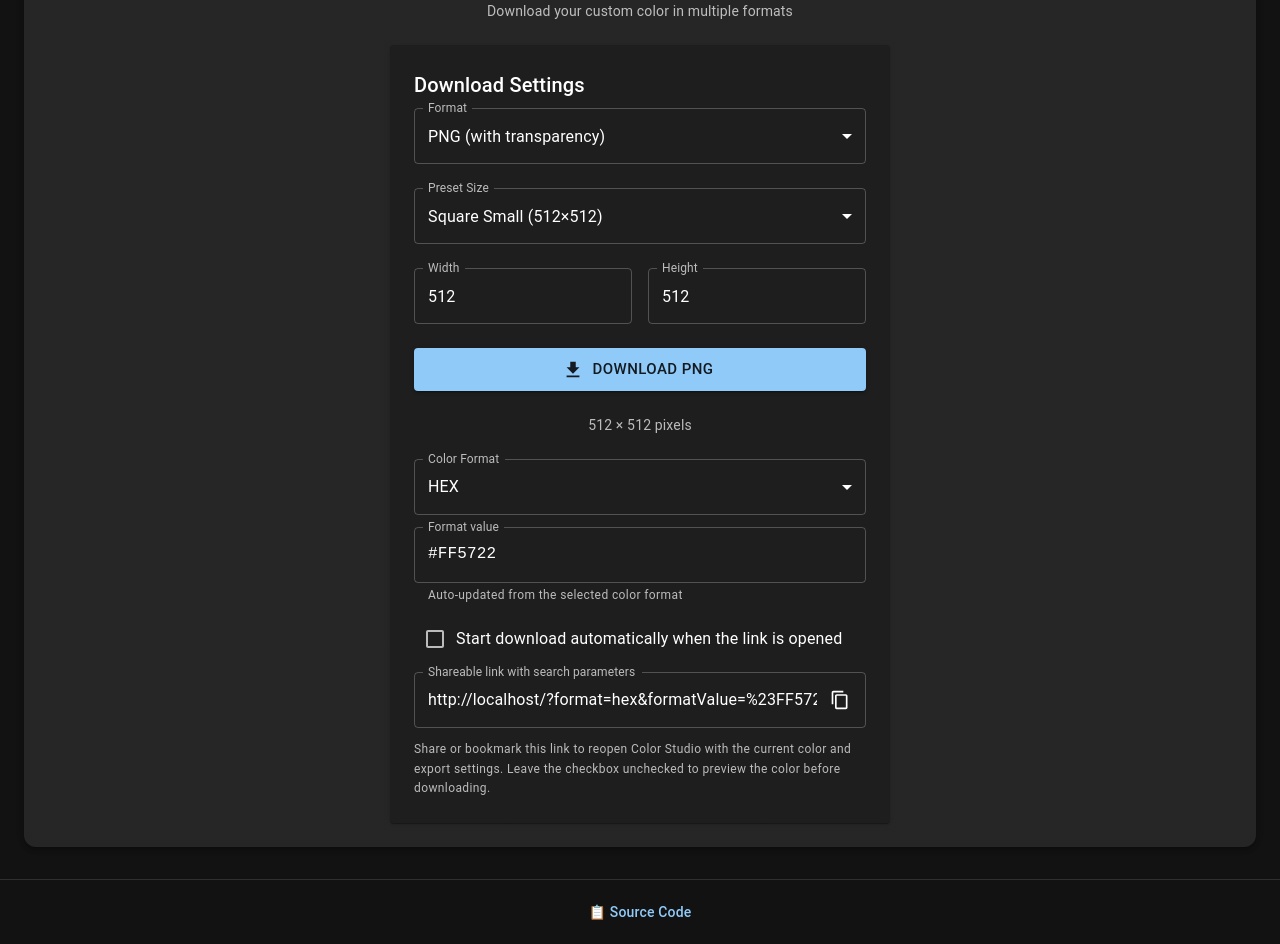
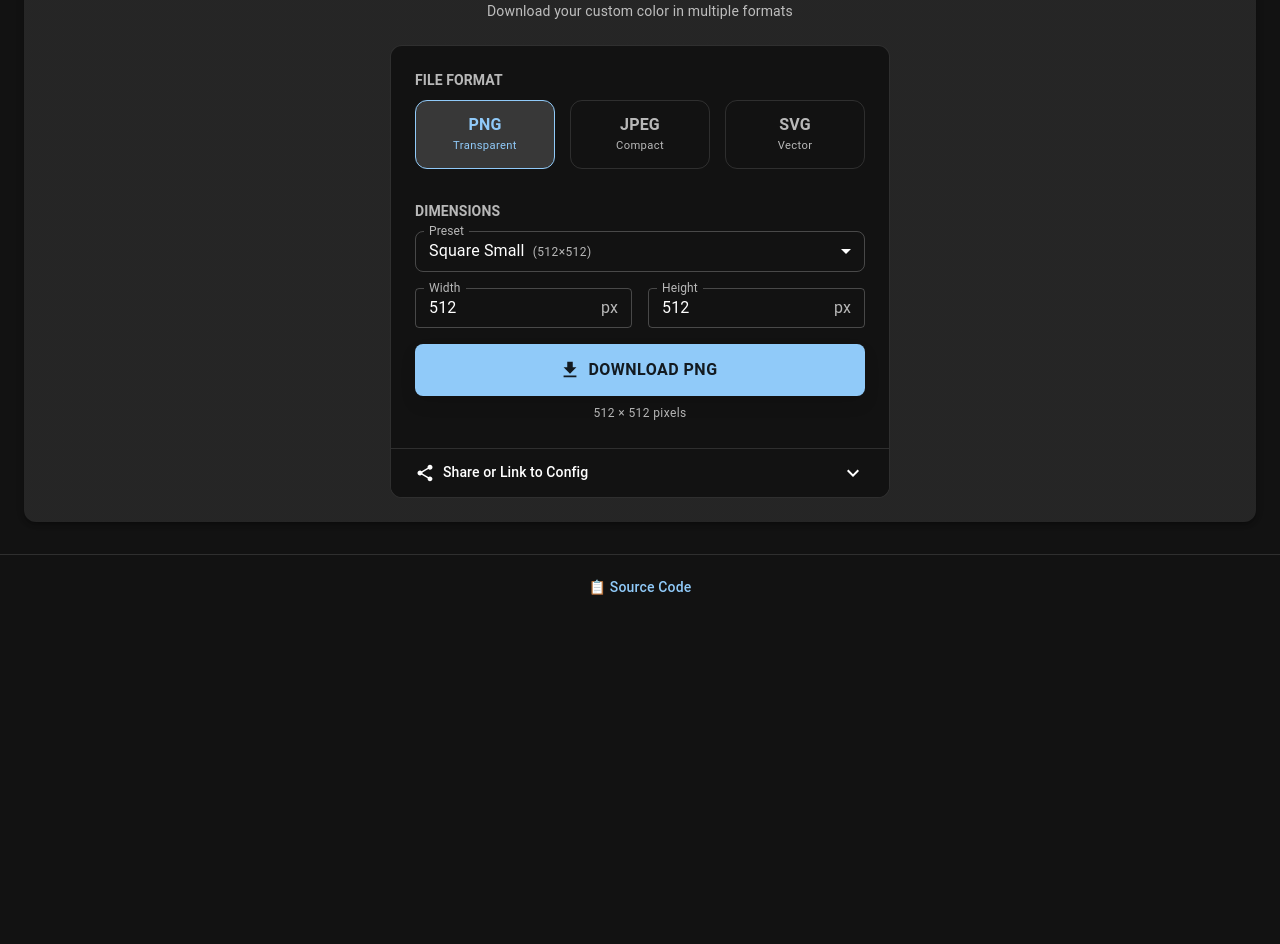
Before and after one commit to sametcn99/color-img-downloader, a Next.js app: page / in a window 1280 px wide. Shown: the part 1640-2584 px from the top of the page. After the commit the page ends 2259 px from the top, so only its background shows below. Built offline with nearby package versions, Linux system fonts and the light colour scheme; what @mui/material-nextjs would draw is missing.

Commit message:
feat: Redesign download settings UI with toggle buttons for format, a slider for quality, and an updated layout.

```diff
--- a/src/components/ColorPicker/DownloadControls.tsx
+++ b/src/components/ColorPicker/DownloadControls.tsx
@@ -3,14 +3,22 @@
 // cSpell:ignore Umami
 
 import {
+	Check as CheckIcon,
 	ContentCopy as ContentCopyIcon,
 	Download as DownloadIcon,
+	ExpandMore as ExpandMoreIcon,
+	Share as ShareIcon,
 } from "@mui/icons-material";
 import {
+	Accordion,
+	AccordionDetails,
+	AccordionSummary,
 	Alert,
+	Box,
 	Button,
 	Checkbox,
 	CircularProgress,
+	Divider,
 	FormControl,
 	FormControlLabel,
 	IconButton,
@@ -19,8 +27,11 @@ import {
 	MenuItem,
 	Paper,
 	Select,
+	Slider,
 	Stack,
 	TextField,
+	ToggleButton,
+	ToggleButtonGroup,
 	Tooltip,
 	Typography,
 } from "@mui/material";
@@ -79,17 +90,17 @@ export const DownloadControls: React.FC<DownloadControlsProps> = ({
 	// Predefined sizes
 	const presetSizes = [
 		{ label: "Custom", width: 0, height: 0 },
-		{ label: "Instagram Post (1080×1080)", width: 1080, height: 1080 },
-		{ label: "Instagram Story (1080×1920)", width: 1080, height: 1920 },
-		{ label: "Facebook Post (1200×630)", width: 1200, height: 630 },
-		{ label: "Twitter Header (1500×500)", width: 1500, height: 500 },
-		{ label: "LinkedIn Banner (1584×396)", width: 1584, height: 396 },
-		{ label: "YouTube Thumbnail (1280×720)", width: 1280, height: 720 },
-		{ label: "Desktop Wallpaper (1920×1080)", width: 1920, height: 1080 },
-		{ label: "Mobile Wallpaper (1080×1920)", width: 1080, height: 1920 },
-		{ label: "Square Small (512×512)", width: 512, height: 512 },
-		{ label: "Square Medium (1024×1024)", width: 1024, height: 1024 },
-		{ label: "Square Large (2048×2048)", width: 2048, height: 2048 },
+		{ label: "Instagram Post", width: 1080, height: 1080 },
+		{ label: "Instagram Story", width: 1080, height: 1920 },
+		{ label: "Facebook Post", width: 1200, height: 630 },
+		{ label: "Twitter Header", width: 1500, height: 500 },
+		{ label: "LinkedIn Banner", width: 1584, height: 396 },
+		{ label: "YouTube Thumbnail", width: 1280, height: 720 },
+		{ label: "Desktop Wallpaper", width: 1920, height: 1080 },
+		{ label: "Mobile Wallpaper", width: 1080, height: 1920 },
+		{ label: "Square Small", width: 512, height: 512 },
+		{ label: "Square Medium", width: 1024, height: 1024 },
+		{ label: "Square Large", width: 2048, height: 2048 },
 	];
 
 	const getCurrentPreset = () => {
@@ -112,8 +123,13 @@ export const DownloadControls: React.FC<DownloadControlsProps> = ({
 		}
 	};
 
-	const handleFormatChange = (format: ImageFormat) => {
-		setDownloadOptions((prev) => ({ ...prev, format }));
+	const handleFormatChange = (
+		event: React.MouseEvent<HTMLElement>,
+		newFormat: ImageFormat | null,
+	) => {
+		if (newFormat !== null) {
+			setDownloadOptions((prev) => ({ ...prev, format: newFormat }));
+		}
 	};
 
 	const handleSizeChange =
@@ -126,11 +142,10 @@ export const DownloadControls: React.FC<DownloadControlsProps> = ({
 				}));
 			};
 
-	const handleQualityChange = (event: React.ChangeEvent<HTMLInputElement>) => {
-		const value = parseFloat(event.target.value) || 0;
+	const handleQualityChange = (event: Event, newValue: number | number[]) => {
 		setDownloadOptions((prev) => ({
 			...prev,
-			quality: Math.max(0.1, Math.min(1, value)),
+			quality: (newValue as number) / 100,
 		}));
 	};
 
@@ -275,51 +290,117 @@ export const DownloadControls: React.FC<DownloadControlsProps> = ({
 		}
 	};
 
-	const formatLabels: Record<ImageFormat, string> = {
-		png: "PNG (with transparency)",
-		jpeg: "JPEG (no transparency)",
-		svg: "SVG (vector format)",
-	};
-
 	return (
-		<Paper elevation={1} sx={{ p: 3 }}>
-			<Typography variant="h6" gutterBottom>
-				Download Settings
+		<Paper
+			elevation={0}
+			variant="outlined"
+			sx={{ borderRadius: 3, overflow: "hidden" }}
+		>
+			<Box sx={{ p: 3, pb: 2 }}>
+				<Stack spacing={4}>
+					{/* Format Selection */}
+					<Box>
+						<Typography
+							variant="subtitle2"
+							color="text.secondary"
+							gutterBottom
+							sx={{ fontWeight: 600, mb: 1 }}
+						>
+							FILE FORMAT
 						</Typography>
-
-			<Stack spacing={3}>
-				<FormControl fullWidth>
-					<InputLabel>Format</InputLabel>
-					<Select
+						<ToggleButtonGroup
 							value={downloadOptions.format}
-						label="Format"
-						onChange={(e) => handleFormatChange(e.target.value as ImageFormat)}
-					>
-						{Object.entries(formatLabels).map(([format, label]) => (
-							<MenuItem key={format} value={format}>
-								{label}
-							</MenuItem>
-						))}
-					</Select>
-				</FormControl>
-
-				<FormControl fullWidth>
-					<InputLabel>Preset Size</InputLabel>
-					<Select
-						value={getCurrentPreset()}
-						label="Preset Size"
-						onChange={(e) => handlePresetChange(e.target.value)}
-						MenuProps={{
-							PaperProps: {
-								style: {
-									maxHeight: 250,
+							exclusive
+							onChange={handleFormatChange}
+							fullWidth
+							size="large"
+							sx={{
+								display: "flex",
+								gap: 2,
+								"& .MuiToggleButton-root": {
+									border: "1px solid",
+									borderColor: "divider",
+									borderRadius: "12px !important",
+									flex: 1,
+									textTransform: "none",
+									py: 1.5,
+									color: "text.secondary",
+									"&.Mui-selected": {
+										color: "primary.main",
+										backgroundColor: "primary.lighter",
+										borderColor: "primary.main",
+										"&:hover": {
+											backgroundColor: "primary.lighter",
+										},
 									},
 								},
 							}}
 						>
+							<ToggleButton value="png">
+								<Stack alignItems="center">
+									<Typography fontWeight={600}>PNG</Typography>
+									<Typography variant="caption" sx={{ fontSize: "0.7rem" }}>
+										Transparent
+									</Typography>
+								</Stack>
+							</ToggleButton>
+							<ToggleButton value="jpeg">
+								<Stack alignItems="center">
+									<Typography fontWeight={600}>JPEG</Typography>
+									<Typography variant="caption" sx={{ fontSize: "0.7rem" }}>
+										Compact
+									</Typography>
+								</Stack>
+							</ToggleButton>
+							<ToggleButton value="svg">
+								<Stack alignItems="center">
+									<Typography fontWeight={600}>SVG</Typography>
+									<Typography variant="caption" sx={{ fontSize: "0.7rem" }}>
+										Vector
+									</Typography>
+								</Stack>
+							</ToggleButton>
+						</ToggleButtonGroup>
+					</Box>
+
+					{/* Size Selection */}
+					<Box>
+						<Stack
+							direction="row"
+							justifyContent="space-between"
+							alignItems="center"
+							mb={1}
+						>
+							<Typography
+								variant="subtitle2"
+								color="text.secondary"
+								sx={{ fontWeight: 600 }}
+							>
+								DIMENSIONS
+							</Typography>
+						</Stack>
+
+						<Stack spacing={2}>
+							<FormControl fullWidth size="small">
+								<InputLabel>Preset</InputLabel>
+								<Select
+									value={getCurrentPreset()}
+									label="Preset"
+									onChange={(e) => handlePresetChange(e.target.value)}
+									sx={{ borderRadius: 2 }}
+								>
 									{presetSizes.map((preset) => (
 										<MenuItem key={preset.label} value={preset.label}>
 											{preset.label}
+											{preset.label !== "Custom" && (
+												<Typography
+													variant="caption"
+													color="text.secondary"
+													sx={{ ml: 1 }}
+												>
+													({preset.width}×{preset.height})
+												</Typography>
+											)}
 										</MenuItem>
 									))}
 								</Select>
@@ -333,6 +414,12 @@ export const DownloadControls: React.FC<DownloadControlsProps> = ({
 									onChange={handleSizeChange("width")}
 									inputProps={{ min: 1, max: 4096 }}
 									sx={{ flex: 1 }}
+									size="small"
+									InputProps={{
+										endAdornment: (
+											<InputAdornment position="end">px</InputAdornment>
+										),
+									}}
 								/>
 								<TextField
 									label="Height"
@@ -341,51 +428,123 @@ export const DownloadControls: React.FC<DownloadControlsProps> = ({
 									onChange={handleSizeChange("height")}
 									inputProps={{ min: 1, max: 4096 }}
 									sx={{ flex: 1 }}
+									size="small"
+									InputProps={{
+										endAdornment: (
+											<InputAdornment position="end">px</InputAdornment>
+										),
+									}}
 								/>
 							</Stack>
+						</Stack>
+					</Box>
 
+					{/* Quality Slider (JPEG only) */}
 					{downloadOptions.format === "jpeg" && (
-					<TextField
-						label="Quality"
-						type="number"
-						value={downloadOptions.quality}
+						<Box>
+							<Stack direction="row" justifyContent="space-between" mb={0.5}>
+								<Typography
+									variant="subtitle2"
+									color="text.secondary"
+									sx={{ fontWeight: 600 }}
+								>
+									QUALITY
+								</Typography>
+								<Typography variant="caption" fontWeight="bold" color="primary">
+									{Math.round((downloadOptions.quality || 0.9) * 100)}%
+								</Typography>
+							</Stack>
+							<Slider
+								value={(downloadOptions.quality || 0.9) * 100}
 								onChange={handleQualityChange}
-						inputProps={{ min: 0.1, max: 1, step: 0.1 }}
-						helperText="Quality from 0.1 (lowest) to 1.0 (highest)"
-						fullWidth
+								min={10}
+								max={100}
+								step={5}
+								valueLabelDisplay="auto"
+								size="medium"
 							/>
+						</Box>
 					)}
+				</Stack>
+			</Box>
 
 			{error && (
-					<Alert severity="error" onClose={() => setError(null)}>
+				<Alert
+					severity="error"
+					sx={{ mx: 3, mb: 2 }}
+					onClose={() => setError(null)}
+				>
 					{error}
 				</Alert>
 			)}
 
+			<Box sx={{ p: 3, pt: 0 }}>
 				<Button
 					variant="contained"
 					onClick={handleDownload}
 					disabled={isDownloading}
 					startIcon={
-						isDownloading ? <CircularProgress size={20} /> : <DownloadIcon />
+						isDownloading ? (
+							<CircularProgress size={20} color="inherit" />
+						) : (
+							<DownloadIcon />
+						)
 					}
 					fullWidth
 					size="large"
+					sx={{
+						py: 1.5,
+						borderRadius: 2,
+						fontSize: "1rem",
+						fontWeight: 600,
+						boxShadow: "0 8px 16px rgba(0,0,0,0.1)",
+						"&:hover": {
+							boxShadow: "0 12px 20px rgba(0,0,0,0.15)",
+							transform: "translateY(-1px)",
+						},
+						transition: "all 0.2s",
+					}}
 				>
 					{isDownloading
-						? "Generating..."
+						? "Generating File..."
 						: `Download ${downloadOptions.format.toUpperCase()}`}
 				</Button>
-
-				<Typography variant="body2" color="text.secondary" textAlign="center">
+				<Typography
+					variant="caption"
+					display="block"
+					textAlign="center"
+					color="text.secondary"
+					sx={{ mt: 1 }}
+				>
 					{downloadOptions.width} × {downloadOptions.height} pixels
 					{downloadOptions.format === "jpeg" &&
-						downloadOptions.quality &&
-						` • Quality: ${Math.round(downloadOptions.quality * 100)}%`}
+						` • ${Math.round((downloadOptions.quality || 0.9) * 100)}% Quality`}
+				</Typography>
+			</Box>
+
+			<Divider />
+
+			{/* Share Section */}
+			<Accordion
+				elevation={0}
+				disableGutters
+				sx={{ "&:before": { display: "none" } }}
+			>
+				<AccordionSummary expandIcon={<ExpandMoreIcon />} sx={{ px: 3 }}>
+					<Stack direction="row" spacing={1} alignItems="center">
+						<ShareIcon color="action" fontSize="small" />
+						<Typography variant="subtitle2">Share or Link to Config</Typography>
+					</Stack>
+				</AccordionSummary>
+				<AccordionDetails sx={{ px: 3, pb: 3, pt: 0 }}>
+					<Stack spacing={2}>
+						<Typography variant="body2" color="text.secondary">
+							Copy a link that opens this page with your current color and
+							download settings selected.
 						</Typography>
 
-				<Stack spacing={1.5}>
-					<FormControl fullWidth>
+						<Stack direction="row" spacing={2} alignItems="center">
+							<FormControl fullWidth size="small">
 								<InputLabel>Color Format</InputLabel>
 								<Select
 									value={shareFormat}
@@ -401,26 +560,24 @@ export const DownloadControls: React.FC<DownloadControlsProps> = ({
 									))}
 								</Select>
 							</FormControl>
-					<TextField
-						label="Format value"
-						value={shareFormatValue}
-						InputProps={{ readOnly: true }}
-						inputProps={{ style: { fontFamily: "monospace" } }}
-						helperText="Auto-updated from the selected color format"
-						fullWidth
-					/>
+
 							<FormControlLabel
 								control={
 									<Checkbox
 										checked={shareDownload}
 										onChange={(event) => setShareDownload(event.target.checked)}
+										size="small"
 									/>
 								}
-						label="Start download automatically when the link is opened"
+								label={<Typography variant="caption">Auto-Download</Typography>}
+								sx={{ mr: 0, whiteSpace: "nowrap" }}
 							/>
+						</Stack>
 
 						<TextField
-						label="Shareable link with search parameters"
+							fullWidth
+							variant="outlined"
+							size="small"
 							value={shareUrl}
 							InputProps={{
 								readOnly: true,
@@ -428,31 +585,33 @@ export const DownloadControls: React.FC<DownloadControlsProps> = ({
 									<InputAdornment position="end">
 										<Tooltip
 											title={isShareCopied ? "Copied!" : "Copy to clipboard"}
+											placement="top"
 										>
-										<span>
 											<IconButton
 												onClick={handleShareCopy}
-												size="small"
 												edge="end"
 												disabled={!shareUrl}
+												color={isShareCopied ? "success" : "default"}
 											>
+												{isShareCopied ? (
+													<CheckIcon fontSize="small" />
+												) : (
 													<ContentCopyIcon fontSize="small" />
+												)}
 											</IconButton>
-										</span>
 										</Tooltip>
 									</InputAdornment>
 								),
 							}}
-						placeholder="Link will appear here"
-						fullWidth
+							sx={{
+								"& .MuiOutlinedInput-root": {
+									bgcolor: "action.hover",
+								},
+							}}
 						/>
-					<Typography variant="caption" color="text.secondary">
-						Share or bookmark this link to reopen Color Studio with the current
-						color and export settings. Leave the checkbox unchecked to preview
-						the color before downloading.
-					</Typography>
 					</Stack>
-			</Stack>
+				</AccordionDetails>
+			</Accordion>
 		</Paper>
 	);
 };
```
Lines whose indentation alone changed are shown as unchanged.
